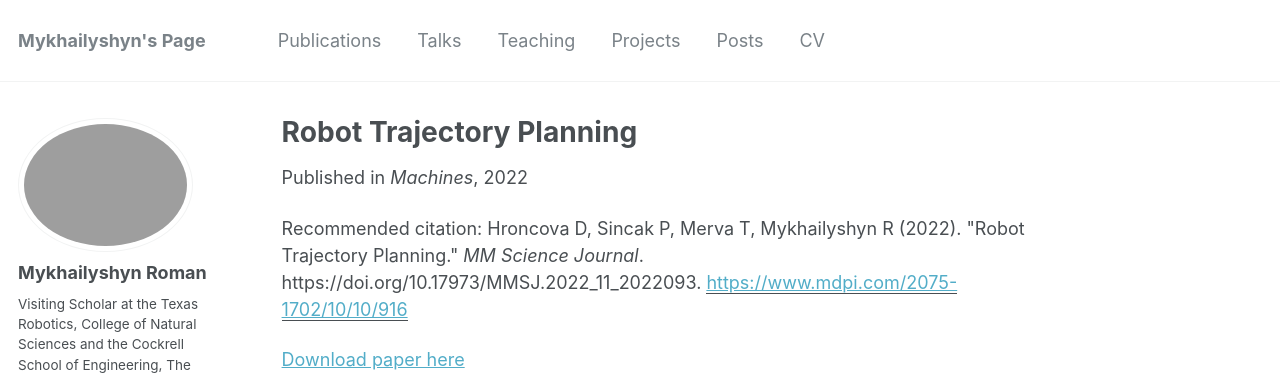
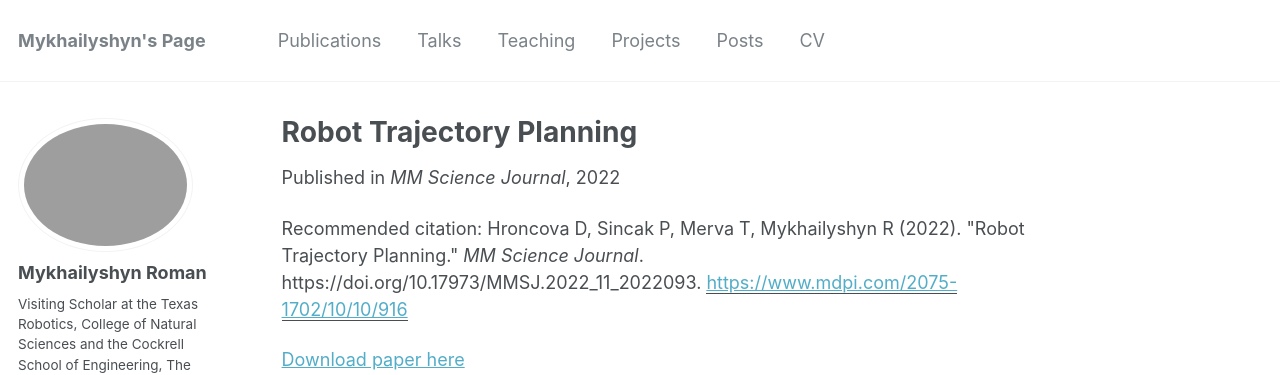
Before and after one commit to RomanMykhailyshyn/RomanMykhailyshyn.github.io, a Jekyll site: the page built from _publications/2022-Robot Trajectory Planning.md, in a window 1280 px wide and 1000 px high. Shown: the top 375 px of the window. Built offline with Jekyll 4.4.1, drawn with Linux system fonts in a browser that asks for light colours; some web fonts are replaced.

Commit message:
Update 2022-Robot Trajectory Planning.md

```diff
--- a/_publications/2022-Robot Trajectory Planning.md
+++ b/_publications/2022-Robot Trajectory Planning.md
@@ -4,7 +4,7 @@ collection: publications
 permalink: /publication/2022-Robot Trajectory Planning
 excerpt: ''
 date: 2022-11-01
-venue: 'Machines'
+venue: 'MM Science Journal'
 paperurl: 'https://www.mdpi.com/2075-1702/10/10/916'
 citation: 'Hroncova D, Sincak P, Merva T, Mykhailyshyn R (2022). &quot;Robot Trajectory Planning.&quot; <i>MM Science Journal</i>. https://doi.org/10.17973/MMSJ.2022_11_2022093.'
 ---
```
